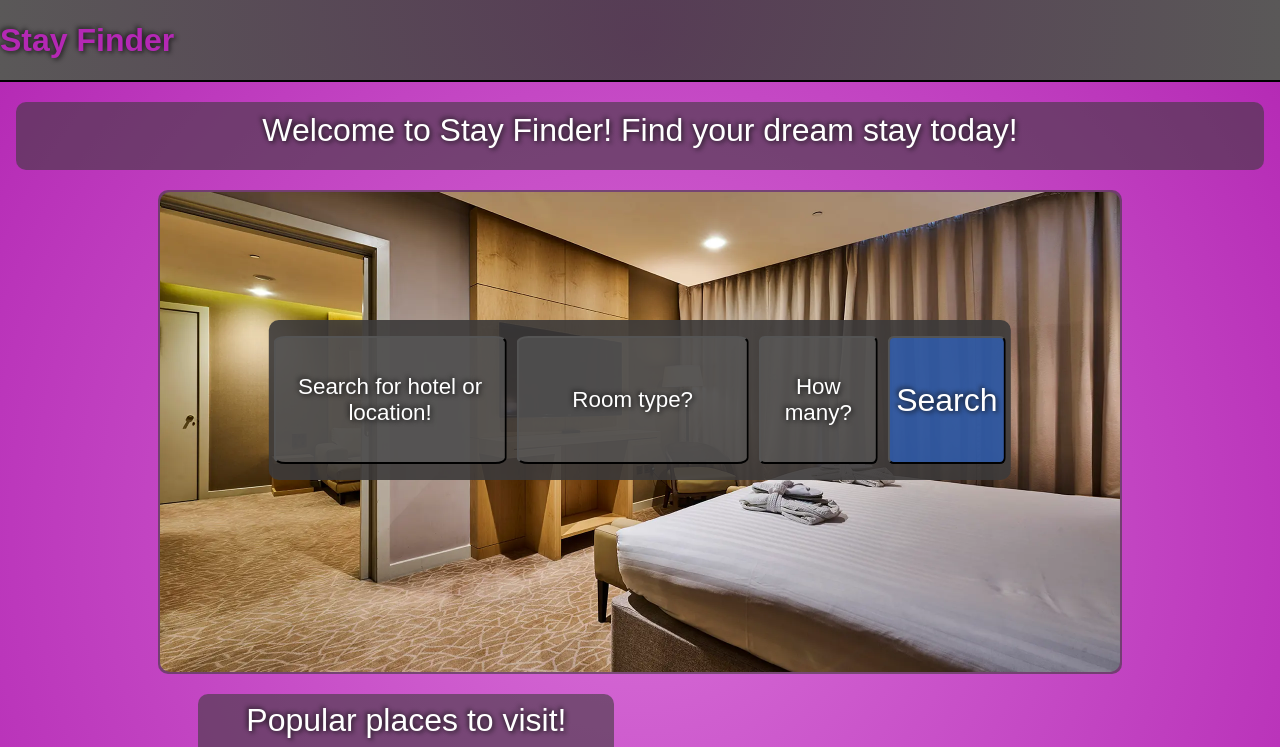
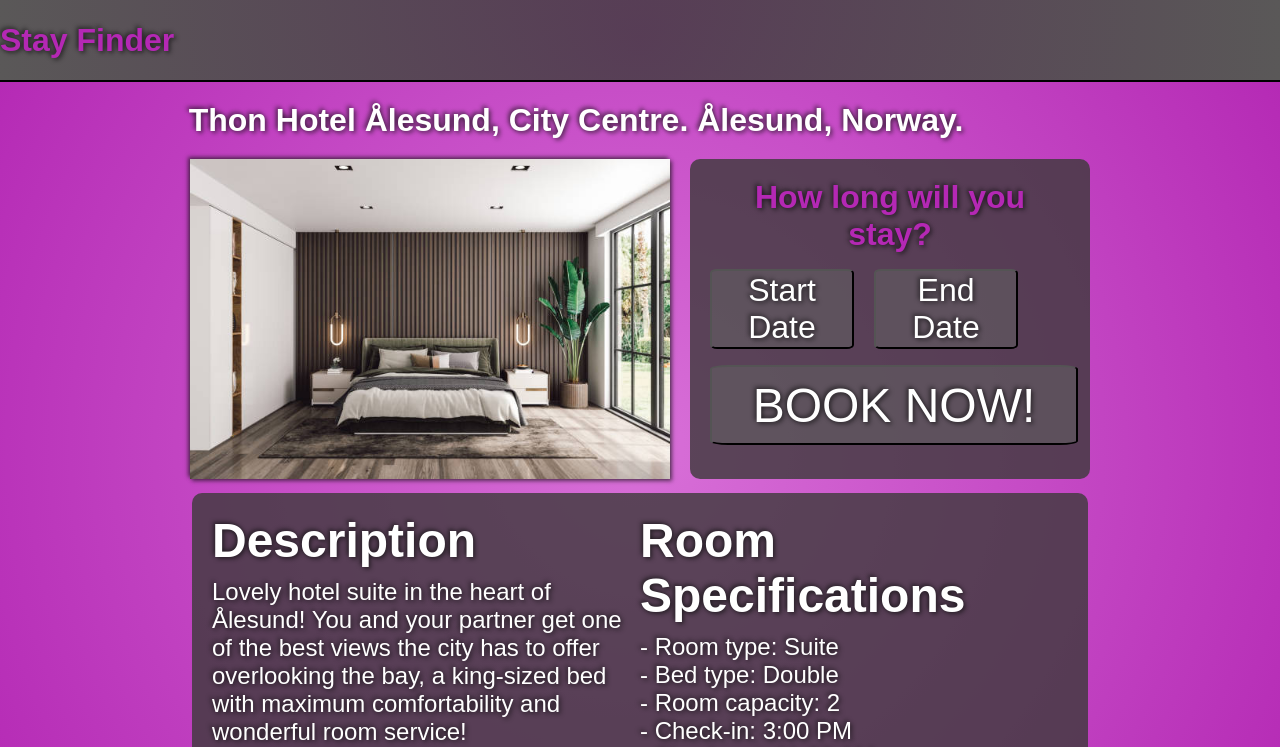
Before and after one commit to aleksander2299/IDATA2301-Webteknologi-group-4-project, a React (Vite) app in the folder vite-project/: page /login in a window 1280 px wide. Shown: the top 747 px of the page. Built offline with nearby package versions, Linux system fonts and the light colour scheme.

Commit message:
Ported roomdetails to react

```diff
--- a/vite-project/src/components/Homepage.jsx
+++ b/vite-project/src/components/Homepage.jsx
@@ -61,4 +61,4 @@
     );
   }
 
-  export default HomePage;
+export default HomePage;
--- /dev/null
+++ b/vite-project/src/components/RoomDetails.jsx
@@ -0,0 +1,56 @@
+import '../styles/roomdetailstyle.css';
+
+import roomImg from '../Images/room image placeholder.jpg';
+
+function RoomDetails () {
+    return (
+        <div>
+            <header>
+                <div class="home"><b>Stay Finder</b></div>
+            </header>
+            <div class="content-container">
+                <h1 class="roomnametext">Thon Hotel Ålesund, City Centre. Ålesund, Norway.</h1>
+            </div>
+            <section class="content-container">
+                <div class="image">
+                    <img src={roomImg} alt="RoomDetailsPlaceholderImg"/>
+                </div>
+                <section class="bookingbox">
+                    <div class="bookingboxtext">How long will you stay?</div>
+                    <button class="button1">Start Date</button>
+                    <button class="button2">End Date</button>
+                    <button class="button3">BOOK NOW!</button>
+                </section>
+            </section>
+            <section class="content-container">
+                <div class="detailsbox">
+                    <div class="description">
+                        <h2 class="bigwhitetext">Description</h2>
+                        <p class="smallwhitetext">
+                            Lovely hotel suite in the heart of Ålesund! You and your partner get one of the best views the city has to offer overlooking the bay,
+                            a king-sized bed with maximum comfortability and wonderful room service!
+
+                        </p>
+                    </div>
+                    <div class="site-specification">
+                        <h2 class="bigwhitetext">Room Specifications</h2>
+                        <p class="smallwhitetext">
+                            - Room type: Suite<br />
+                            - Bed type: Double<br />
+                            - Room capacity: 2<br />
+                            - Check-in: 3:00 PM<br />
+                            - Check-out: 11:00 AM<br />
+                            - Internet: Included<br />
+                            - Parking: Available<br />
+                            - Gym: Available<br />
+                            - Pet Friendly: Yes<br />
+                        </p>
+                    </div>
+                </div>
+            </section>
+        </div>
+    );
+
+}
+
+export default RoomDetails;
--- a/vite-project/src/main.jsx
+++ b/vite-project/src/main.jsx
@@ -1,10 +1,10 @@
-import { StrictMode } from 'react'
-import { createRoot } from 'react-dom/client'
+import { StrictMode } from 'react';
+import { createRoot } from 'react-dom/client';
 
-import HomePage from './components/Homepage.jsx'
+import RoomDetails from './components/RoomDetails.jsx';
 
 createRoot(document.getElementById('root')).render(
   <StrictMode>
-    <HomePage/>
+    <RoomDetails/>
   </StrictMode>,
 )
--- /dev/null
+++ b/vite-project/src/styles/roomdetailstyle.css
@@ -0,0 +1,212 @@
+
+*{
+    margin: 0;
+}
+
+body {
+    font-family: sans-serif;
+    background: radial-gradient(circle,rgb(216, 112, 216),rgb(179, 38, 179));
+}
+
+header {
+    background: radial-gradient(circle, rgba(60, 58, 58, 0.8), rgb(90, 88, 88));
+    width: 100%;
+    height: 5rem;
+    display: flex;
+    justify-content: flex-start;
+    align-items: center;
+    border-bottom: 2px solid;
+}
+
+.home {
+    font-size: 2rem; /* Increase font size */
+    color: rgb(180, 40, 180);
+    font-weight: bold;
+    border: 100px;
+    text-shadow: 2px 2px 4px rgba(15, 15, 15, 0.6), -2px -2px 4px rgba(19, 18, 18, 0.6);
+}
+
+.roomnametext {
+    margin-top: 20px;
+    margin-bottom: 20px;
+    margin-right: 23rem;
+    font-size: 2rem;
+    text-shadow: 2px 2px 4px rgba(15, 15, 15, 0.6), -2px -2px 4px rgba(19, 18, 18, 0.6);
+    color:white;
+}
+
+.image img{
+    box-shadow: 2px 2px 4px rgba(15, 15, 15, 0.6), -2px -2px 4px rgba(19, 18, 18, 0.6);
+    width: 40rem;
+    height: 25rem;
+}
+
+.content-container {
+    display: flex;
+    justify-content: center;
+    gap: 20px;
+    flex-flow: wrap row;
+}
+
+.bookingbox {
+    background-color: rgba(60, 58, 58, 0.8);
+    padding: 20px;
+    border-radius: 10px;
+    width: 30rem;
+    height: 25rem;
+    align-self: flex-start;
+    box-sizing: border-box;
+}
+
+.bookingboxtext {
+    font-size: 2rem;
+    color: rgb(180, 40, 180);
+    font-weight: bold;
+    text-shadow: 2px 2px 4px rgba(15, 15, 15, 0.6), -2px -2px 4px rgba(19, 18, 18, 0.6);
+    text-align: center;
+}
+
+.button1 {
+    height: 7rem;
+    width: 12rem;
+    margin-top: 1rem;
+    margin-right: 20px;
+    border-radius: 5%;
+    background-color: rgba(101, 101, 101, 0.5);
+    font-size: 2rem;
+    text-shadow: 2px 2px 4px rgba(15, 15, 15, 0.6), -2px -2px 4px rgba(19, 18, 18, 0.6);
+    color:white;
+}
+
+.button2 {
+    height: 7rem;
+    width: 12rem;
+    margin-top: 1rem;
+    border-radius: 5%;
+    background-color: rgba(101, 101, 101, 0.5);
+    font-size: 2rem;
+    text-shadow: 2px 2px 4px rgba(15, 15, 15, 0.6), -2px -2px 4px rgba(19, 18, 18, 0.6);
+    color:white;
+
+}
+
+.button3 {
+    height: 7rem;
+    width: 26rem;
+    margin-top: 1rem;
+    border-radius: 5%;
+    background-color: rgba(101, 101, 101, 0.5);
+    font-size: 3rem;
+    text-shadow: 2px 2px 4px rgba(15, 15, 15, 0.6), -2px -2px 4px rgba(19, 18, 18, 0.6);
+    color:white;
+}
+
+.bigwhitetext {
+    font-size: 3rem;
+    text-shadow: 2px 2px 4px rgba(15, 15, 15, 0.6), -2px -2px 4px rgba(19, 18, 18, 0.6);
+    color:white;
+}
+
+.smallwhitetext {
+    margin-top: 10px;
+    font-size: 1.5rem;
+    text-shadow: 2px 2px 4px rgba(15, 15, 15, 0.6), -2px -2px 4px rgba(19, 18, 18, 0.6);
+    color:white;
+}
+
+.detailsbox {
+    display: flex;
+    box-sizing: border-box;
+    justify-content: center;
+    background-color: rgba(60, 58, 58, 0.8);
+    padding: 20px;
+    border-radius: 10px;
+    width: 71.5rem;
+    height: 23rem;
+    margin-top: 10px;
+}
+
+.site-specification, .description {
+    width: 50%;
+    margin-bottom: 20px;
+}
+
+
+
+@media (max-width: 1280px) {  /* When screen width is 1280px or smaller */
+    .detailsbox {
+        width: 56rem;
+        height: 25rem;
+    }
+    .image img{
+        width: 30rem;
+        height: 20rem;
+    }
+    .site-specification, .description {
+        width: 50%;
+    }
+
+    .description {
+        margin-bottom: 80px;
+    }
+    .roomnametext {
+        margin-right: 8rem;
+    }
+    .bookingbox {
+        width: 25rem;
+        height: 20rem;
+    }
+    .button1 {
+        height: 5rem;
+        width: 9rem;
+    }
+
+    .button2 {
+        height: 5rem;
+        width: 9rem;
+    }
+    .button3 {
+        height: 5rem;
+        width: 23rem;
+    }
+}
+
+@media (max-width: 960px) {  /* When screen width is 800px or smaller */
+    .detailsbox {
+        flex-direction: column;  /* Stack the items vertically */
+        width: 30rem;
+        height: 50rem;
+    }
+    .image img{
+        width: 35rem;
+        height: 25rem;
+    }
+    .site-specification, .description {
+        width: 80%; /* Adjust the width to keep content balanced */
+    }
+
+    .description {
+        margin-bottom: 80px;
+    }
+    .roomnametext {
+        margin-right: 0rem;
+        margin-left: 2.5rem;
+    }
+    .bookingbox {
+        width: 30rem;
+        height: 25rem;
+    }
+    .button1 {
+        height: 7rem;
+        width: 12rem;
+    }
+
+    .button2 {
+        height: 7rem;
+        width: 12rem;
+    }
+    .button3 {
+        height: 7rem;
+        width: 26rem;
+    }
+}
```
